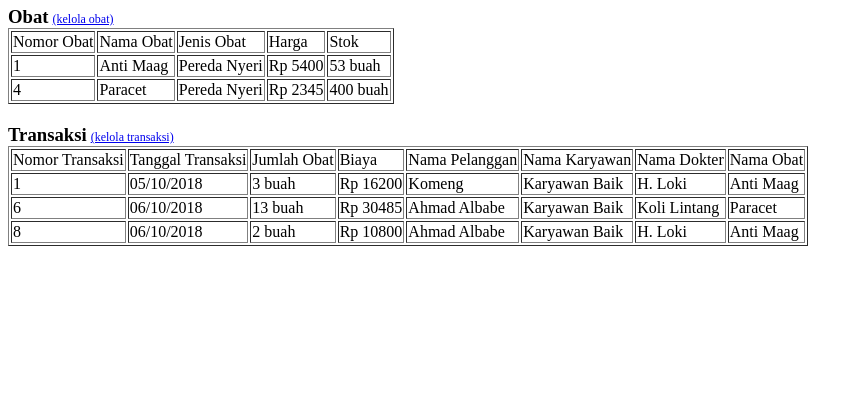
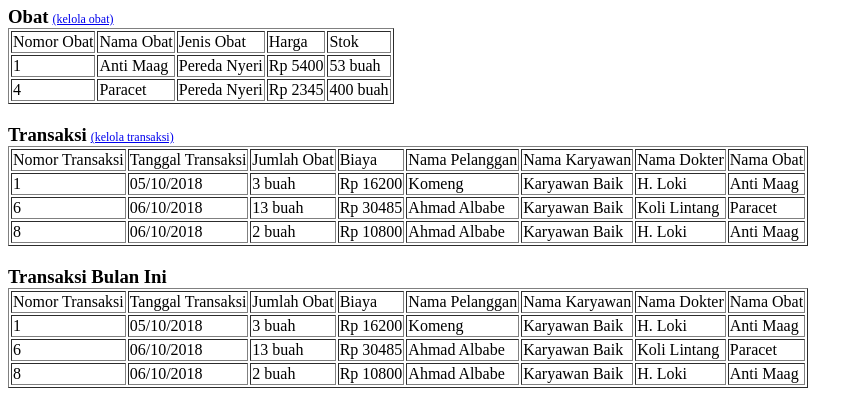
Before and after one commit to hudiohizari/sistem-apotik-php, a PHP site: page / in a window 1280 px wide. Shown: the part 380-800 px from the top of the page, without its empty margins (0-863 px from the left). Run offline with PHP 8.4, Linux system fonts and the light colour scheme; data comes from the database, SQL or seed files in the repository.

Commit message:
Memberikan komentar pada code

```diff
--- a/index.php
+++ b/index.php
@@ -7,6 +7,7 @@
 		<title>Apotik</title>
 	</head>
 	<body>
+		<!-- nampilin dokter -->
 		<div class = "dokter" style="margin-bottom:20px;">
 			<h3 style="margin-bottom:0;display:inline">Dokter</h3>
 			<a href="kelola.php?kelola=dokter" style="font-size:12px">(kelola dokter)</a>
@@ -34,6 +35,9 @@
 				?>
 			</table>
 		</div>
+		<!-- akhir nampilin dokter bulan ini -->
+
+		<!-- nampilin karyawan -->
 		<div class = "karyawan" style="margin-bottom:20px;">
 			<h3 style="margin-bottom:0;display:inline">Karyawan</h3>
 			<a href="kelola.php?kelola=karyawan" style="font-size:12px">(kelola karyawan)</a>
@@ -61,6 +65,9 @@
 				?>
 			</table>
 		</div>
+		<!-- akhir nampilin karyawan bulan ini -->
+
+		<!-- nampilin pelanggan -->
 		<div class = "pelanggan" style="margin-bottom:20px;">
 			<h3 style="margin-bottom:0;display:inline">Pelanggan</h3>
 			<a href="kelola.php?kelola=pelanggan" style="font-size:12px">(kelola pelanggan)</a>
@@ -88,6 +95,9 @@
 				?>
 			</table>
 		</div>
+		 <!-- akhir nampilin pelanggan -->
+
+		<!-- nampilin obat -->
 		<div class = "obat" style="margin-bottom:20px;">
 			<h3 style="margin-bottom:0;display:inline">Obat</h3>
 			<a href="kelola.php?kelola=obat" style="font-size:12px">(kelola obat)</a>
@@ -115,6 +125,9 @@
 				?>
 			</table>
 		</div>
+		 <!-- akhir nampilin obat -->
+
+		<!-- nampilin transaksi -->
 		<div class = "Transaksi" style="margin-bottom:20px;">
 			<h3 style="margin-bottom:0;display:inline">Transaksi</h3>
 			<a href="kelola.php?kelola=transaksi" style="font-size:12px">(kelola transaksi)</a>
@@ -156,5 +169,52 @@
 				?>
 			</table>
 		</div>
+		<!-- akhir nampilin pelanggan -->
+
+		<!-- nampilin transaksi bulan ini -->
+		<div class = "ReportTransaksi" style="margin-bottom:20px;">
+			<h3 style="margin-bottom:0;display:inline">Transaksi Bulan Ini</h3>
+			<table border="1">
+				<tr>
+					<td>Nomor Transaksi</td>
+					<td>Tanggal Transaksi</td>
+					<td>Jumlah Obat</td>
+					<td>Biaya</td>
+					<td>Nama Pelanggan</td>
+					<td>Nama Karyawan</td>
+					<td>Nama Dokter</td>
+					<td>Nama Obat</td>
+				</tr>
+				<?php
+					$result = getAllTransaksi();
+					while($row = mysqli_fetch_array($result)) {
+						$tanggalExplode = explode("/", $row["tanggal_transaksi"]);
+						if($tanggalExplode[1] == date("m")){
+							$res = getSingleManusia("pelanggan", $row["no_pelanggan"]);
+							$pelanggan = mysqli_fetch_array($res);
+							$res = getSingleManusia("karyawan", $row["no_karyawan"]);
+							$karyawan = mysqli_fetch_array($res);
+							$res = getSingleManusia("dokter", $row["no_dokter"]);
+							$dokter = mysqli_fetch_array($res);
+							$res = getSingleObat($row["no_obat"]);
+							$obat = mysqli_fetch_array($res);
+							echo '
+							<tr>
+								<td>'.$row["no_transaksi"].'</td>
+								<td>'.$row["tanggal_transaksi"].'</td>
+								<td>'.$row["jumlah_obat"].' buah</td>
+								<td>Rp '.$row["jumlah_obat"] * $obat["harga"].'</td>
+								<td>'.$pelanggan['nama'].'</td>
+								<td>'.$karyawan['nama'].'</td>
+								<td>'.$dokter['nama'].'</td>
+								<td>'.$obat['nama_obat'].'</td>
+							</tr>
+							';
+						}
+					}
+				?>
+			</table>
+		</div>
+		 <!-- akhir nampilin transaksi bulan ini -->
 	</body>
 </html>
```
Also changed, not shown: kelola.php (+21 -11 lines), koneksi.php (+4 -4 lines).
